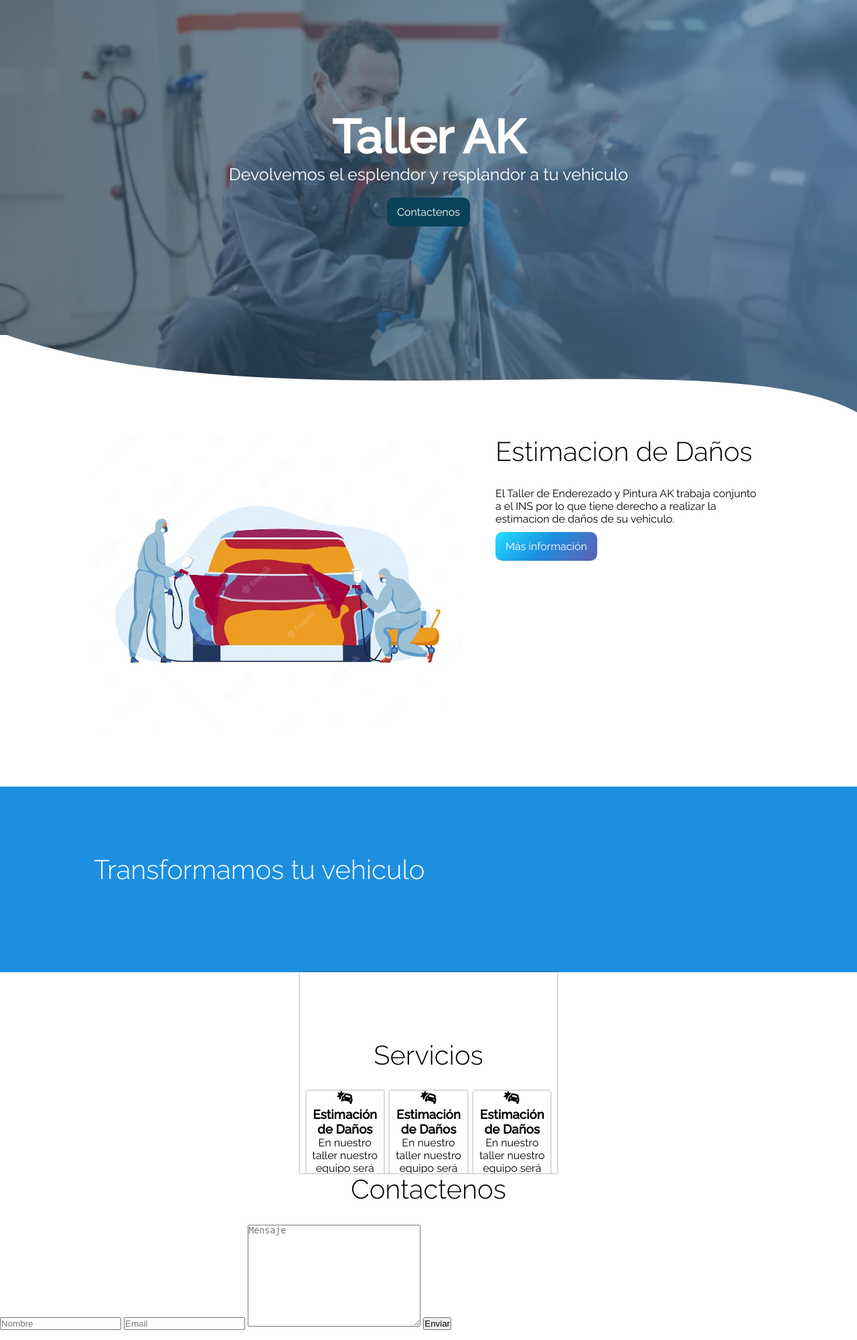
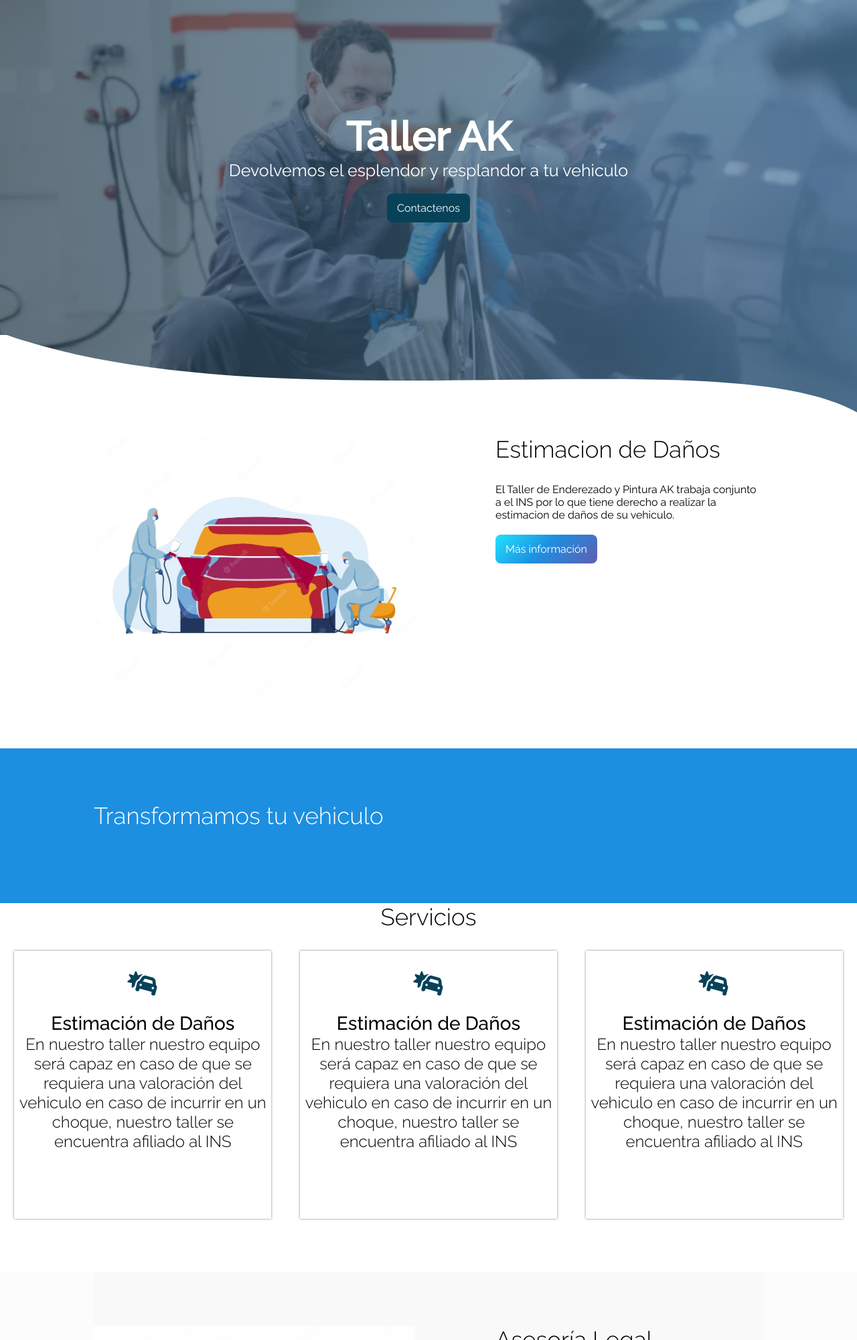
Before and after one commit to ItisYeWolf17/SC502_2C2023_G4, a PHP site: page / in a window 1280 px wide. Shown: the top 2000 px of the page at 67% size. Run offline with PHP 8.4, Linux system fonts and the light colour scheme; some libraries are stand-ins or nearby versions.

Commit message:
Landing Page
Falta vincular links

```diff
--- a/views/assets/css/index.css
+++ b/views/assets/css/index.css
@@ -23,6 +23,7 @@ a{
     height: 650px;
     background-repeat: no-repeat;
     background-size: cover;
+    background-position: center;
     background-attachment: fixed;
     position: relative;
     overflow: hidden;
@@ -30,7 +31,7 @@ a{
 
 .texto-presentacion{
     height: 500px;
-    color: white;
+    color: #fff;
     display: flex;
     flex-direction: column;
     justify-content: center;
@@ -38,22 +39,26 @@ a{
 }
 
 .texto-presentacion h1{
-    font-size: 70px;
+    font-size: 60px;
 
 }
 
 .texto-presentacion p{
     font-size: 25px;
+    margin-bottom: 20px;
 }
 
 .texto-presentacion a{
-    margin-top: 20px;
     display: inline-block;
     text-decoration: none;
     padding: 12px 15px;
     background-color: #084259;
-    border-radius: 10px;
-    color: white;
+    border-radius: 8px;
+    color: #fff;
+}
+
+.texto-presentacion a:hover{
+    background-color: #18608C;
 }
 
 .svg-presentacion{
@@ -65,7 +70,7 @@ a{
 
 .container,
 .wave-container{
-    width: 90%;
+    width: 100%;
     max-width: 1000px;
     overflow: hidden;
     margin: auto;
@@ -73,12 +78,12 @@ a{
 }
 
 .container{
-    padding: 100px 0;
+    padding: 80px 0;
 }
 
 .titulo{
     font-weight: 300;
-    font-size: 40px;
+    font-size: 35px;
     text-align: center;
     margin-bottom: 30px;
 }
@@ -93,7 +98,7 @@ a{
 }
 
 .page img{
-    width: 55%;
+    width: 48%;
 }
 
 .page .contenedor-texto-diagnostico{
@@ -109,9 +114,13 @@ a{
     display: inline-block;
     background-image: linear-gradient(-225deg, #22E1FF 0%, #1D8FE1 48%, #625EB1 100%);
     padding: 12px 15px;
-    border-radius: 10px;
-    color: white;
-    margin-top: 10px;
+    border-radius: 8px;
+    color: #fff;
+    margin-top: 20px;
+}
+
+.learn-more:hover{
+    background-image: linear-gradient(-225deg, #3D4E81 0%, #5753C9 48%, #6E7FF3 100%);
 }
 
 .mensaje{
@@ -119,19 +128,121 @@ a{
     color: white;
 }
 
+
+
 .content-cards{
     display: flex;
+    justify-content: space-around;
+    flex-wrap: wrap;
     width: 100%;
-    justify-content: space-evenly;
-    flex-wrap: wrap;
+    margin: auto;
+    padding: 0 0 80px 0;
 }
 
 .card{
     width: 30%;
     text-align: center;
-    height: 300px;
-    box-shadow: 0 0 3px 0 rgba(0,0,0,.5);
+    height: 400px;
+    box-shadow: 0 0 3px 0 rgba(0, 0, 0, .5);
     transform: scale(1);
     transition: transform 0.6s;
 
 }
+
+.card:hover{
+    box-shadow: 0 0 6px 0 rgba(0, 0, 0, .5);
+    transform: scale(1.03);
+    cursor: pointer;
+}
+
+.card p{
+    font-weight: 300;
+    font-size: 24px;
+    margin-bottom: 10px;
+}
+
+.card svg{
+
+    margin: 30px 0 20px 0;
+    font-size: 30px;
+    fill: #084259;
+}
+
+.card h3{
+    font-size: 28px;
+    font-weight: 500;
+}
+
+.mensaje-final{
+    display: flex;
+    flex-wrap: wrap;
+    justify-content: space-between;
+    background-color: #a6a6a60a;
+}
+
+.mensaje-final img{
+    width: 48%;
+}
+
+.mensaje-final .contenedor-texto-diagnostico{
+    width: 40%;
+}
+
+footer{
+    background: #18608C;
+    color: #fff;
+}
+
+.form{
+    display: flex;
+    flex-wrap: wrap;
+    justify-content: space-between;
+}
+
+.input{
+    background: transparent;
+    border: 1px solid white;
+    color: white;
+    padding: 25px 10px;
+    border-radius: 10px;
+
+}
+
+.input::placeholder{
+    color: white;
+    font-family: 'Raleway', sans-serif;
+}
+
+input[type="text"],
+input[type="email"]{
+    display: inline-block;
+    width: 49%;
+    margin-bottom: 30px;
+}
+
+.form textarea{
+    width: 100%;
+    margin-bottom: 15px;
+}
+
+input[type="submit"]{
+    width: 50%;
+    text-align: center;
+    padding: 14px 0;
+    border-radius: 10px;
+    font-size: 15px;
+    font-weight: 700;
+}
+
+input[type="submit"]:hover{
+    cursor: pointer;
+    background: #125773;
+
+}
+
+.input-center{
+    width: 100%;
+    justify-content: center;
+    align-items: center;
+    display: flex;
+}
--- a/views/index.html
+++ b/views/index.html
@@ -4,7 +4,7 @@
     <meta charset="UTF-8">
     <meta name="viewport" content="width=device-width, initial-scale=1.0">
     <title>Taller PKA</title>
-    <script src="https://kit.fontawesome.com/c15b744a04.js" crossorigin="anonymous"></script>
+    <script src="https://kit.fontawesome.com/3e4411f84c.js" crossorigin="anonymous"></script>
     <link rel="stylesheet" href="https://cdnjs.cloudflare.com/ajax/libs/font-awesome/5.15.1/css/all.min.css">
     <link rel="stylesheet" href="./assets/css/index.css"/>
     <link href="https://fonts.googleapis.com/css?family=Raleway:200,300,400,500&display=swap" rel="stylesheet">
@@ -32,7 +32,7 @@
                 INS por lo que tiene derecho a realizar la estimacion de daños de su vehiculo.
             </p>
 
-            <a href="" class="learn-more">Más información</a>
+            <a href="#" class="learn-more">Más información</a>
         </div>
     </section>
 
@@ -42,7 +42,7 @@
         </div>
     </section>
 
-    <section class="card container">
+    <section class="cards ">
         <h2 class="titulo">Servicios</h2>
         <div class="content-cards">
             <article class="card">
@@ -51,7 +51,6 @@
                 </svg>
                 <h3>Estimación de Daños</h3>
                 <p>En nuestro taller nuestro equipo será capaz en caso de que se requiera una valoración del vehiculo en caso de incurrir en un choque, nuestro taller se encuentra afiliado al INS</p>
-                <a href="#" class="learn-more">Más información</a>
             </article>
 
             <article class="card">
@@ -60,7 +59,6 @@
                 </svg>
                 <h3>Estimación de Daños</h3>
                 <p>En nuestro taller nuestro equipo será capaz en caso de que se requiera una valoración del vehiculo en caso de incurrir en un choque, nuestro taller se encuentra afiliado al INS</p>
-                <a href="#" class="learn-more">Más información</a>
             </article>
 
             <article class="card">
@@ -69,27 +67,44 @@
                 </svg>
                 <h3>Estimación de Daños</h3>
                 <p>En nuestro taller nuestro equipo será capaz en caso de que se requiera una valoración del vehiculo en caso de incurrir en un choque, nuestro taller se encuentra afiliado al INS</p>
-                <a href="#" class="learn-more">Más información</a>
             </article>
         </div>
+
+    </section>
+
+    <section class="mensaje-final">
+
+        <div class="container mensaje-final">
+            <img src="./assets/img/asesoria legal.jpg" alt="">
+            <div class="contenedor-texto-diagnostico">
+                <h2 class="titulo izquierda">Asesoría Legal</h2>
+                <p class="parrafo">El Taller AK es capaz de brindarle asesoría legal respecto a accidentes vividos.</p>
+                <a href="" class="learn-more">Más información</a>
+            </div>
+        </div>
+    </section>
 
     <div class="svg-wave" style="height: 150px; overflow: hidden;"><svg viewBox="0 0 500 150" preserveAspectRatio="none"
         style="height: 100%; width: 100%;">
         <path d="M0.00,49.98 C149.99,150.00 349.20,-49.98 500.00,49.98 L500.00,150.00 L0.00,150.00 Z"
-                style="stroke: none; fill: #f5576c;"></path>
+            style="stroke: none; fill: #18608C;"></path>
     </svg></div>
-    </section>
 
+    <footer>
         <div id="contacto">
-        <div class="contenedor">
+            <div class="container">
                 <h2 class="titulo">Contactenos</h2>
                 <form action="" class="form">
                     <input class="input"  type="text" name="" id="" placeholder="Nombre">
                     <input class="input"  type="email" name="" id="" placeholder="Email">
                     <textarea  class="input" name="" id="" cols="30" rows="10" placeholder="Mensaje"></textarea>
+                    <div class="input-center">
                         <input class="input"  type="submit" value="Enviar">
+                    </div>
                 </form>
             </div>
         </div>
+    </footer>
+
 </body>
 </html>
```
Also changed, not shown: views/assets/img/asesoria legal.jpg (added). Lines whose indentation alone changed are shown as unchanged.
